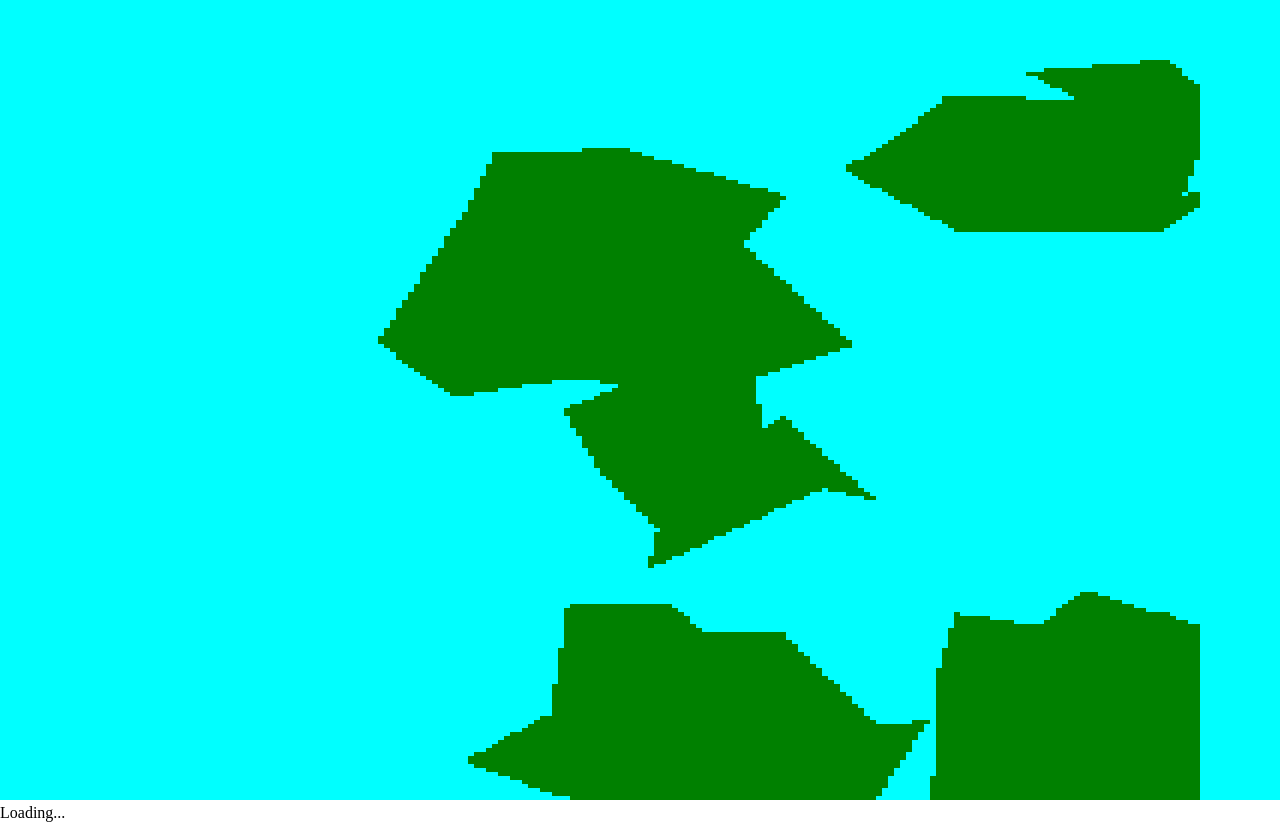
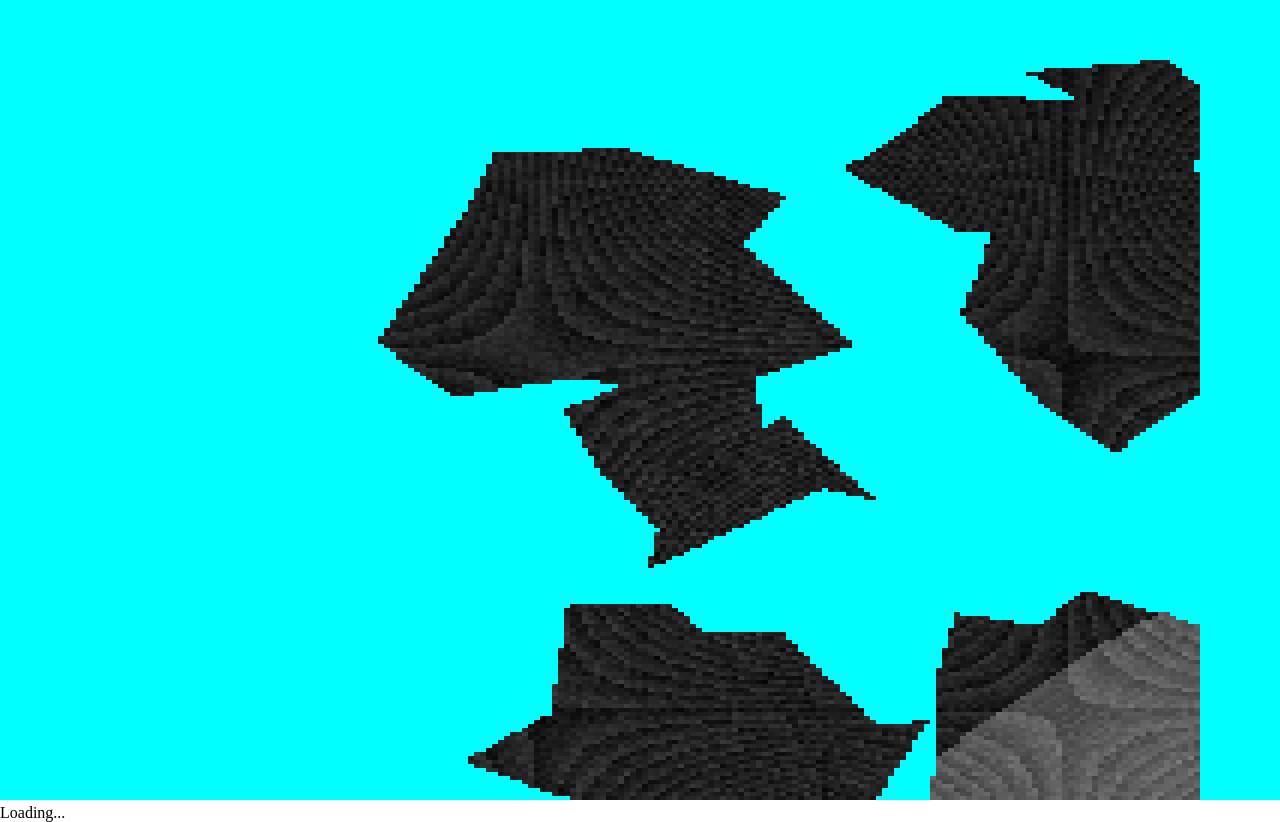
Before and after one commit to LukeHoel/SmallMap, a plain HTML site: page index.html in a window 1280 px wide. Drawn offline with Linux system fonts and the light colour scheme.

Commit message:
add heightmap

```diff
--- a/index.html
+++ b/index.html
@@ -11,7 +11,7 @@
     <script type="text/javascript" src="canvas.js"></script>
     <script type="text/javascript" src="renderLayers.js"></script>
 </head>
-<body onload="init()" onclick="randomOverlay()">
+<body onload="init()">
     <style>
         *{
             overflow:hidden;
--- a/renderLayers.js
+++ b/renderLayers.js
@@ -13,7 +13,7 @@ function continents() {
 
     var rand = new Random(masterSeed);
 
-    var amount = Math.floor(rand.nextFloat() * 10);
+    var amount = Math.floor(rand.nextFloat() * 7)+3;
     context.fillStyle = "white";
     context.fillRect(0, 0, windowWidth, windowHeight);
 
--- a/world.js
+++ b/world.js
@@ -73,6 +73,35 @@ function scanBoundsToArray(x, y, w, h, divisionWidth, divisionHeight) {
     return ret;
 }
 
+function drawSection(x, y) {
+    var regionUnit = getRegionUnit();
+
+    var rand = new Random(masterSeed);
+
+    var divs = 50+(rand.nextFloat()*50);
+
+    var h1 = (x * y)%divs;
+    var h2 = (y * x)%divs;
+    var height1 = (h1 + h2) / 2;
+
+    var rand = new Random(masterSeed + x * y);
+    var divs = rand.nextFloat()*10;
+
+    h1 = (x+rand.nextFloat()*divs) % (worldRegionsArray.length / divs);
+    h2 = (y+rand.nextFloat()*divs) % (worldRegionsArray.length / divs);
+    var height2 = (h1 + h2) / 2;//combine into one wavy grid
+
+    var divs2 = 70 + (rand.nextFloat() * 50);
+    h1 = rand.nextFloat() * x % divs2;
+    h2 = rand.nextFloat() * y % divs2;
+    var height3 = (h1 + h2) / 2;
+
+    var height = (height1 + height2 + height3) / 3;//average terrain height
+
+    context.fillStyle = "rgba(" + height + "," + height + "," + height + ",255)";
+    context.fillRect(regionUnit[0] * x, regionUnit[1] * y, regionUnit[0], regionUnit[1]);
+}
+
 function drawSectionsWithinBounds(x, y, w, h) {
 
     w *= worldRegionsArray.length / worldRegions;
@@ -81,9 +110,7 @@ function drawSectionsWithinBounds(x, y, w, h) {
     for (var i = x; i < worldRegionsArray.length && i < x + w; i++) {
         for (var k = y; k < worldRegionsArray[i].length && k < y + h; k++) {
             if (worldRegionsArray[i][k] == 1) {
-                var regionUnit = getRegionUnit();
-                context.fillStyle = "green";
-                context.fillRect(regionUnit[0] * k, regionUnit[1] * i, regionUnit[0], regionUnit[1]);
+                drawSection(k, i);//swap x and y for drawing
             }
         }
     }
```
